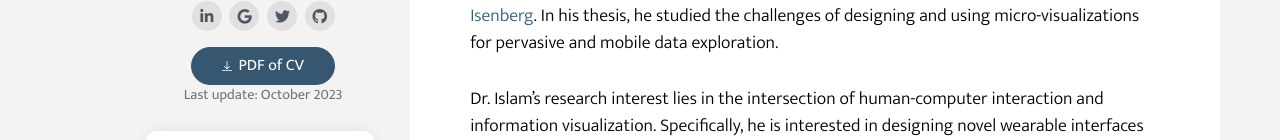
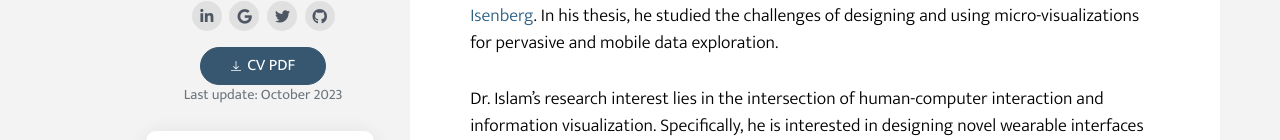
Before and after one commit to alaulislam/portfolio, a plain HTML site: page index.html in a window 1280 px wide. Shown: the part 348-488 px from the top of the page. Drawn offline with Linux system fonts and the light colour scheme.

Commit message:
Update index.html

```diff
--- a/index.html
+++ b/index.html
@@ -61,7 +61,7 @@
         <div class="text-center">
           <a href="CV/Mohammad_Alaul_Islam_CV.pdf" target="_blank">
             <button class="btn btn-download-cv btn-primary rounded-pill">
-              <img src="assets/images/download.svg" alt="download" class="btn-img">PDF of CV </button>
+              <img src="assets/images/download.svg" alt="download" class="btn-img">CV PDF</button>
           </a>
           <figcaption class="figure-caption">Last update: October 2023</figcaption>
         </div>
```
